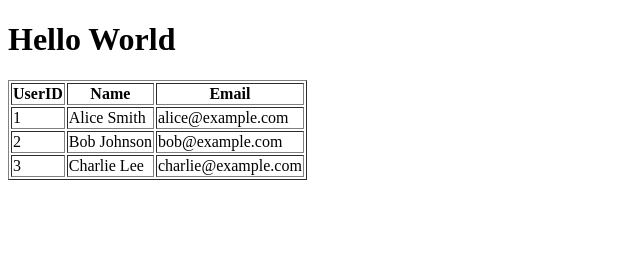
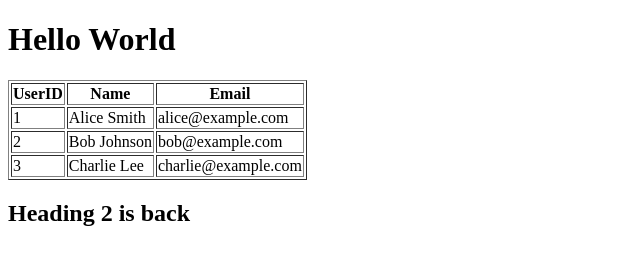
Before and after one commit to micaelleal890/devop1, a plain HTML site: page DEVOP1-2026/index.html in a window 1280 px wide. Shown: the whole page, without its empty margins (0-640 px from the left). Drawn offline with Linux system fonts and the light colour scheme.

Commit message:
Added h2 back

```diff
--- a/DEVOP1-2026/index.html
+++ b/DEVOP1-2026/index.html
@@ -33,4 +33,5 @@
 			</tr>
 		</tbody>
 	</table>
+	<h2>Heading 2 is back</h2>
 </body>
```
